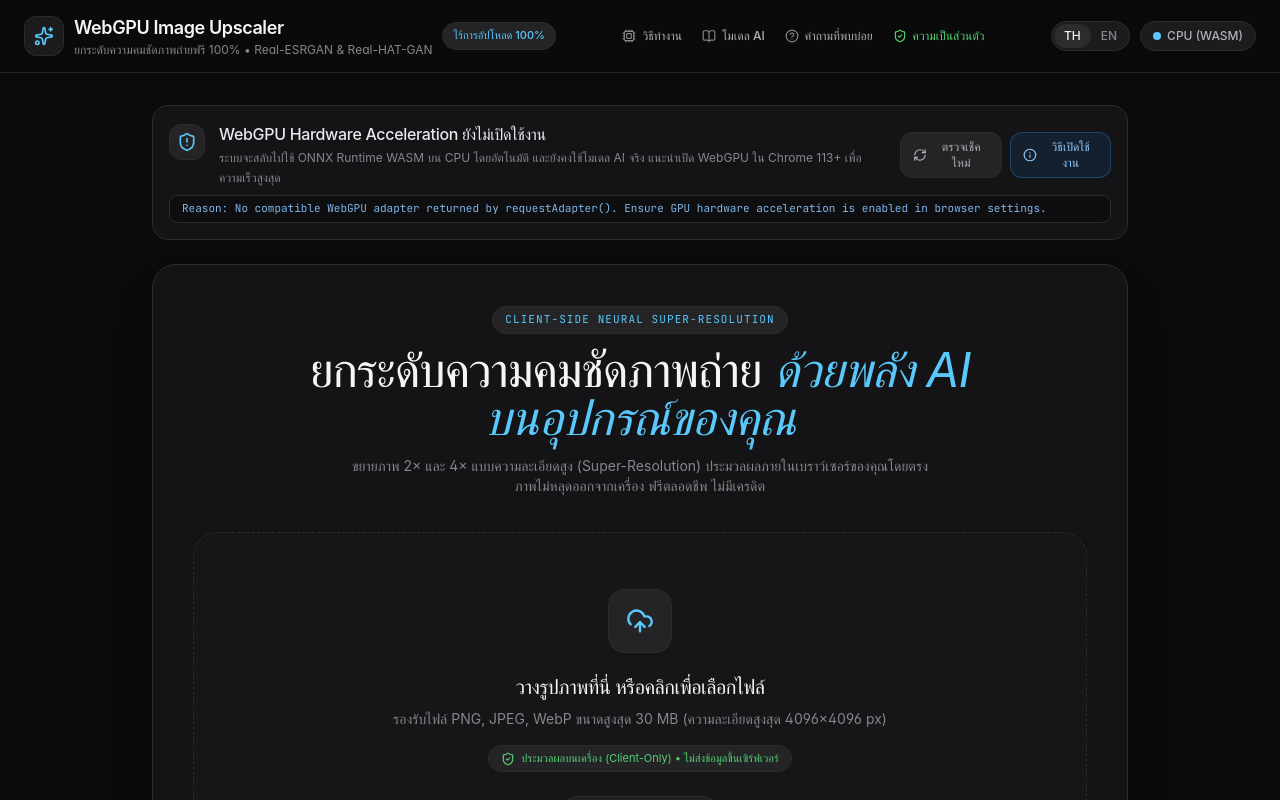
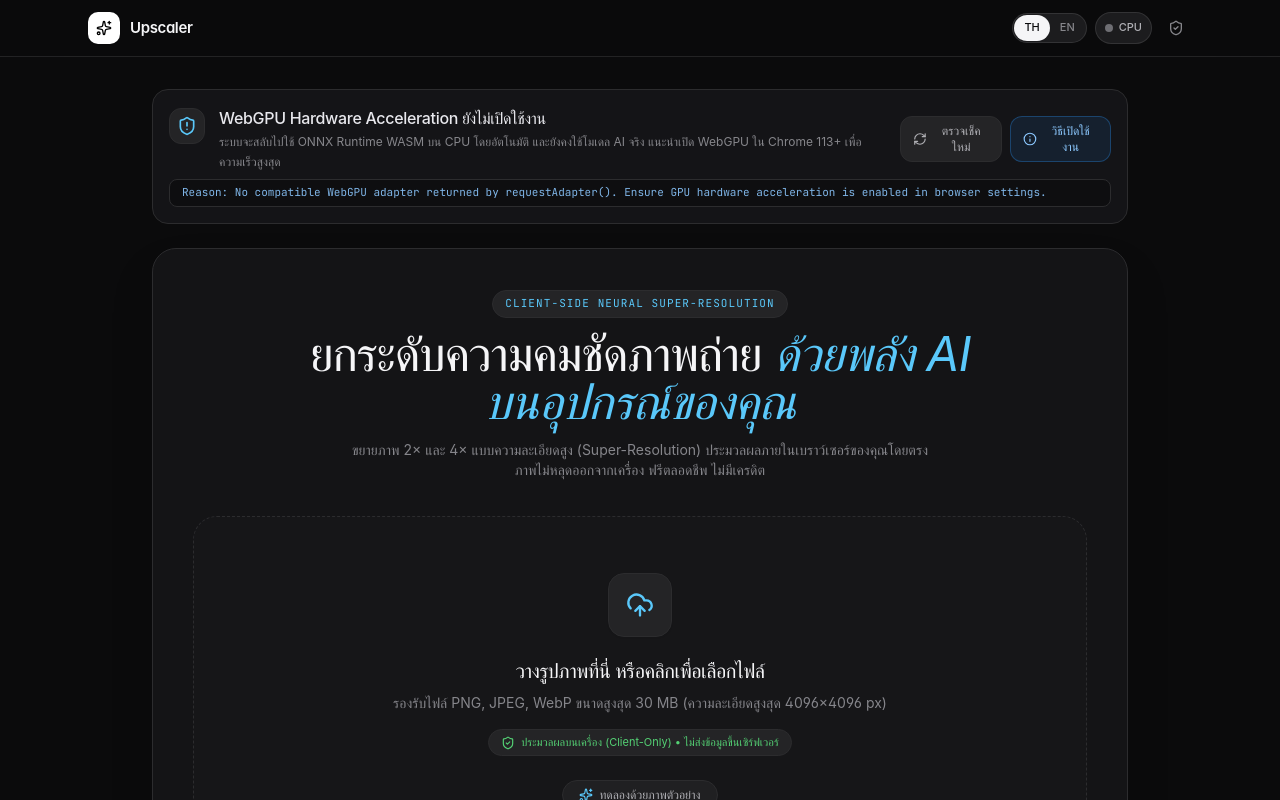
Before and after one commit to ThanabordeeN/Upscale, a React (Vite) app: page / in a window 1280 px wide. Shown: the top 800 px of the page. Built offline with nearby package versions, Linux system fonts and the light colour scheme; what onnxruntime-web would draw is missing.

Commit message:
refactor: make header minimal and app-like

```diff
--- a/src/components/layout/Header.tsx
+++ b/src/components/layout/Header.tsx
@@ -1,5 +1,5 @@
 import React from 'react';
-import { Sparkles, ShieldCheck, Cpu, HelpCircle, BookOpen } from 'lucide-react';
+import { Sparkles, ShieldCheck } from 'lucide-react';
 import { WebGPUStatus } from '../../types';
 import { useLanguage } from '../../context/LanguageContext';
 
@@ -9,67 +9,27 @@
 }
 
 export const Header: React.FC<HeaderProps> = ({ webgpuStatus, onOpenPrivacyModal }) => {
-  const { lang, setLang, t } = useLanguage();
+  const { lang, setLang } = useLanguage();
 
   return (
-    <header className="sticky top-0 z-40 w-full border-b border-paper-800/80 bg-paper-950/95 backdrop-blur-md">
-      <div className="mx-auto max-w-7xl px-3 py-2.5 sm:px-6 sm:py-3.5">
-        <div className="flex items-center justify-between gap-2.5">
-          {/* Compact mobile-first brand */}
+    <header className="sticky top-0 z-40 w-full border-b border-white/10 bg-paper-950/80 backdrop-blur-2xl">
+      <div className="mx-auto flex max-w-6xl items-center justify-between px-4 py-3 sm:px-6">
         <div className="flex min-w-0 items-center gap-2.5">
-            <div className="flex h-9 w-9 shrink-0 items-center justify-center rounded-xl border border-paper-800 bg-paper-900 text-terracotta-400 shadow-sm sm:h-10 sm:w-10">
-              <Sparkles className="h-4.5 w-4.5 sm:h-5 sm:w-5" />
+          <div className="flex h-8 w-8 shrink-0 items-center justify-center rounded-[10px] bg-white text-black shadow-sm">
+            <Sparkles className="h-4 w-4" strokeWidth={2} />
           </div>
-
-            <div className="min-w-0">
-              <div className="font-serif font-semibold tracking-tight text-paper-50">
-                <span className="text-sm sm:hidden">AI Upscaler</span>
-                <span className="hidden text-lg sm:inline">{t.brandTitle}</span>
-              </div>
-              <p className="hidden text-xs text-paper-400 sm:block">
-                {t.tagline} • Real-ESRGAN & Real-HAT-GAN
-              </p>
-            </div>
-
-            <span className="hidden whitespace-nowrap rounded-full border border-paper-800 bg-paper-850 px-2.5 py-1 text-[11px] font-medium text-terracotta-400 md:inline-flex">
-              {t.zeroUploadBadge}
+          <span className="truncate text-[15px] font-semibold tracking-tight text-paper-50">
+            Upscaler
           </span>
         </div>
 
-          {/* Desktop navigation */}
-          <nav className="hidden items-center space-x-5 text-xs font-medium text-paper-300 lg:flex">
-            <a href="#how-it-works" className="flex items-center gap-1.5 transition-colors hover:text-terracotta-400">
-              <Cpu className="h-3.5 w-3.5 text-paper-400" />
-              {t.navHowItWorks}
-            </a>
-            <a href="#guide" className="flex items-center gap-1.5 transition-colors hover:text-terracotta-400">
-              <BookOpen className="h-3.5 w-3.5 text-paper-400" />
-              {t.navModels}
-            </a>
-            <a href="#faq" className="flex items-center gap-1.5 transition-colors hover:text-terracotta-400">
-              <HelpCircle className="h-3.5 w-3.5 text-paper-400" />
-              {t.navFaq}
-            </a>
-            <button
-              type="button"
-              onClick={onOpenPrivacyModal}
-              className="flex items-center gap-1.5 text-sage-400 transition-colors hover:text-terracotta-400"
-            >
-              <ShieldCheck className="h-3.5 w-3.5 text-sage-400" />
-              {t.navPrivacy}
-            </button>
-          </nav>
-
-          {/* Mobile-safe controls: fixed-size, single-line, no wrapping */}
-          <div className="flex shrink-0 items-center gap-1.5 sm:gap-2.5">
-            <div className="inline-flex items-center rounded-full border border-paper-800 bg-paper-900 p-0.5 text-[11px] sm:text-xs">
+        <div className="flex shrink-0 items-center gap-2">
+          <div className="inline-flex items-center rounded-full bg-paper-900 p-0.5 text-[11px] ring-1 ring-inset ring-white/10">
             <button
               type="button"
               onClick={() => setLang('th')}
-                className={`whitespace-nowrap rounded-full px-2 py-1 font-medium transition-all sm:px-2.5 ${
-                  lang === 'th'
-                    ? 'bg-paper-800 text-paper-50 shadow-sm'
-                    : 'text-paper-400 hover:text-paper-200'
+              className={`rounded-full px-2.5 py-1 font-medium transition-colors ${
+                lang === 'th' ? 'bg-paper-50 text-paper-950' : 'text-paper-400 hover:text-paper-100'
               }`}
             >
               TH
@@ -77,10 +37,8 @@
             <button
               type="button"
               onClick={() => setLang('en')}
-                className={`whitespace-nowrap rounded-full px-2 py-1 font-medium transition-all sm:px-2.5 ${
-                  lang === 'en'
-                    ? 'bg-paper-800 text-paper-50 shadow-sm'
-                    : 'text-paper-400 hover:text-paper-200'
+              className={`rounded-full px-2.5 py-1 font-medium transition-colors ${
+                lang === 'en' ? 'bg-paper-50 text-paper-950' : 'text-paper-400 hover:text-paper-100'
               }`}
             >
               EN
@@ -88,24 +46,22 @@
           </div>
 
           <div
-              className={`inline-flex items-center gap-1.5 whitespace-nowrap rounded-full border px-2 py-1.5 text-[11px] font-medium sm:px-3 sm:text-xs ${
-                webgpuStatus.supported
-                  ? 'border-sage-500/30 bg-sage-600/10 text-sage-400'
-                  : 'border-paper-800 bg-paper-900 text-paper-300'
-              }`}
-              title={webgpuStatus.supported ? 'WebGPU hardware acceleration active' : 'ONNX Runtime WASM CPU mode'}
+            className="inline-flex h-8 items-center gap-1.5 rounded-full bg-paper-900 px-2.5 text-[11px] font-medium text-paper-300 ring-1 ring-inset ring-white/10"
+            title={webgpuStatus.supported ? 'WebGPU active' : 'CPU (WASM) mode'}
           >
-              <span
-                className={`h-2 w-2 shrink-0 rounded-full ${
-                  webgpuStatus.supported ? 'animate-pulse bg-sage-400' : 'bg-terracotta-400'
-                }`}
-              />
-              <span className="sm:hidden">{webgpuStatus.supported ? 'GPU' : 'CPU'}</span>
-              <span className="hidden sm:inline">
-                {webgpuStatus.supported ? 'WebGPU Ready' : 'CPU (WASM)'}
-              </span>
+            <span className={`h-2 w-2 rounded-full ${webgpuStatus.supported ? 'bg-sage-500' : 'bg-paper-500'}`} />
+            <span>{webgpuStatus.supported ? 'GPU' : 'CPU'}</span>
           </div>
-          </div>
+
+          <button
+            type="button"
+            onClick={onOpenPrivacyModal}
+            className="hidden h-8 w-8 items-center justify-center rounded-full text-paper-400 transition-colors hover:bg-paper-900 hover:text-paper-100 sm:flex"
+            aria-label="Privacy"
+            title="Privacy"
+          >
+            <ShieldCheck className="h-4 w-4" />
+          </button>
         </div>
       </div>
     </header>
```
Lines whose indentation alone changed are shown as unchanged.
